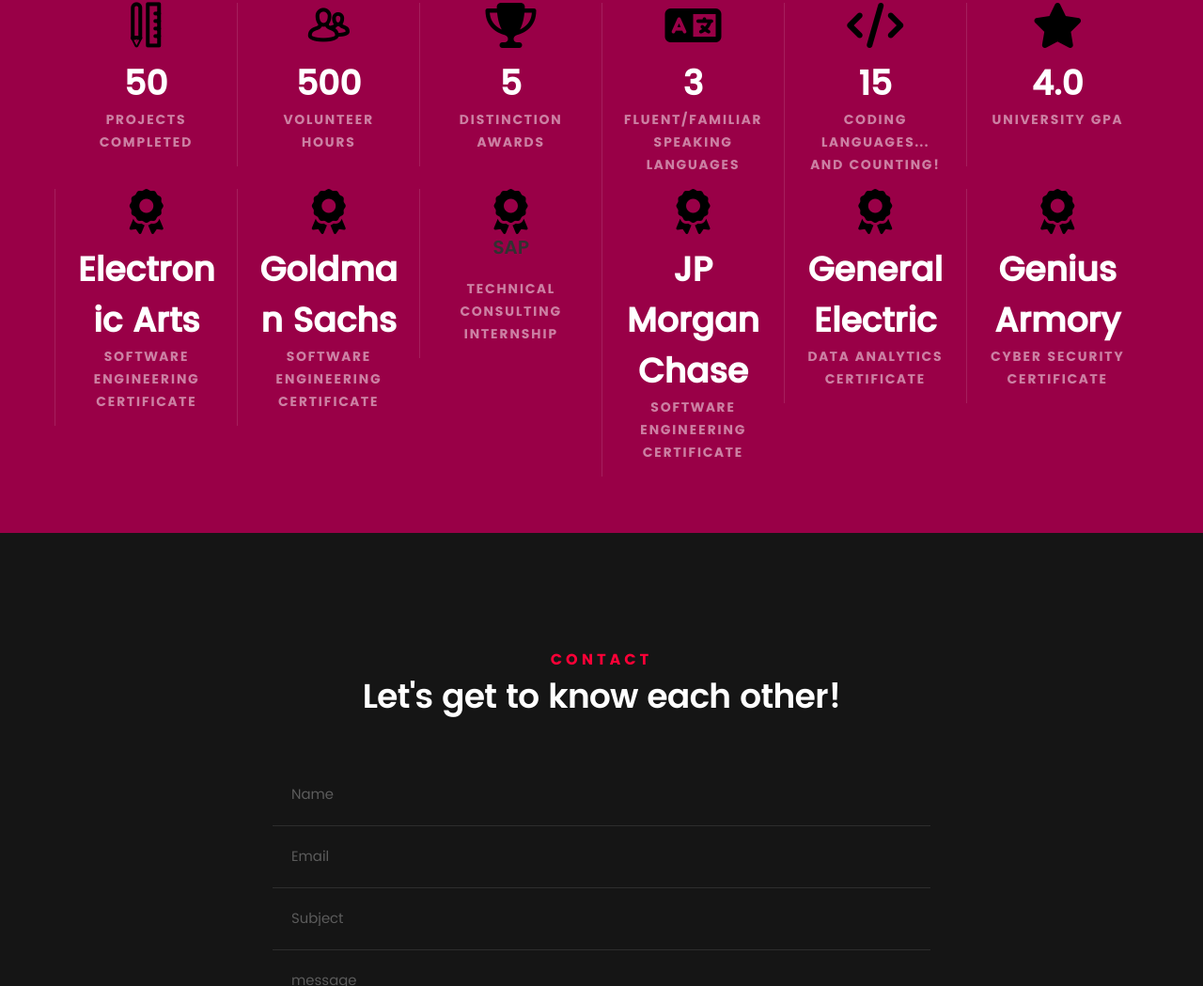
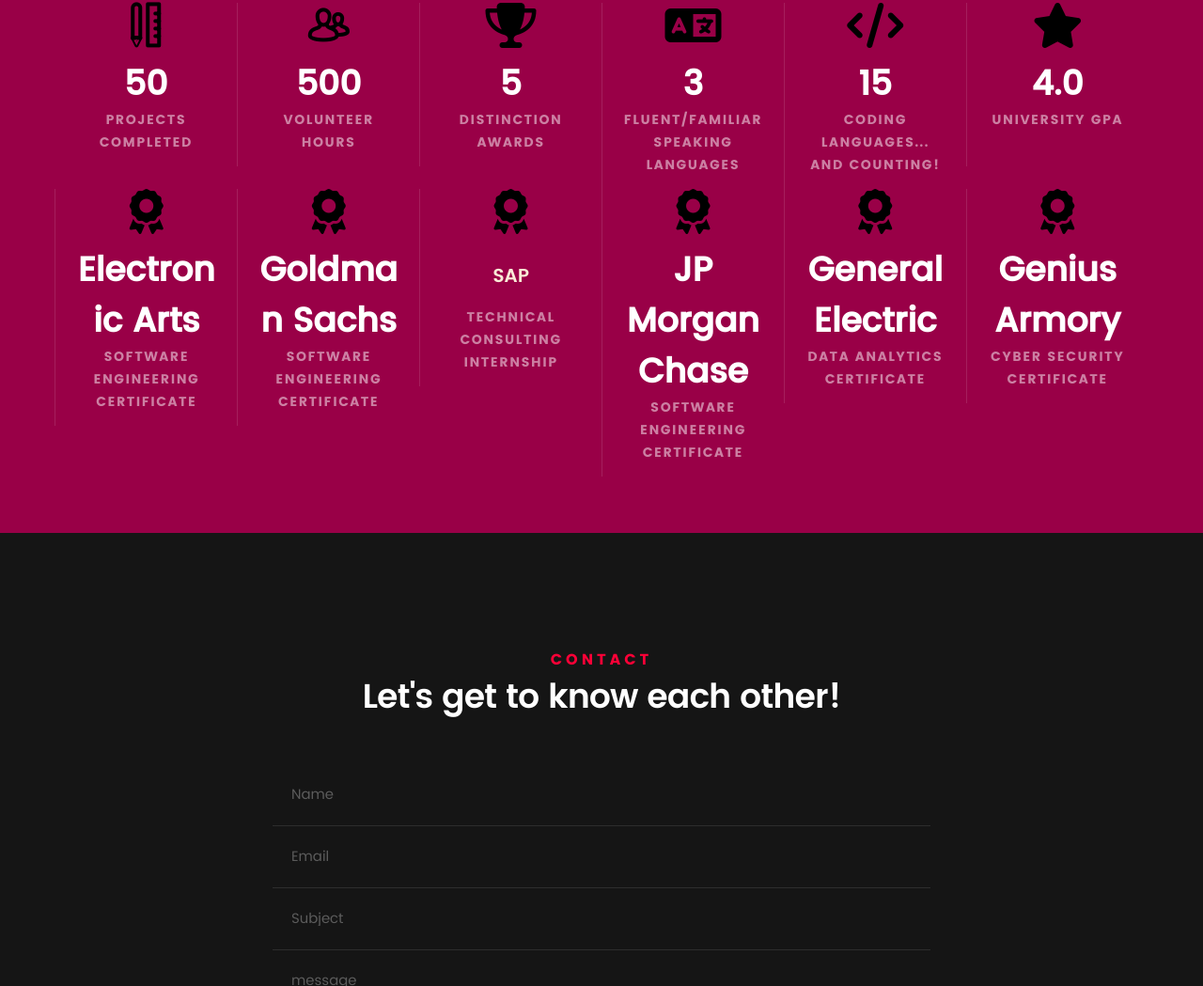
Before and after one commit to omarzahir12/Portfolio-Website, a plain HTML site: page index.html in a window 1280 px wide. Shown: the part 8636-9685 px from the top of the page at 94% size. Drawn offline with Linux system fonts and the light colour scheme; files whose address does not match are found by name.

Commit message:
changed heading

```diff
--- a/index.html
+++ b/index.html
@@ -1548,7 +1548,9 @@
 							<i class="fa fa-award"></i>
 						</div>
 
-						<h3>
+						<br>
+
+						<h3 style="color: antiquewhite;">
 							SAP
 						</h3>
 
```
